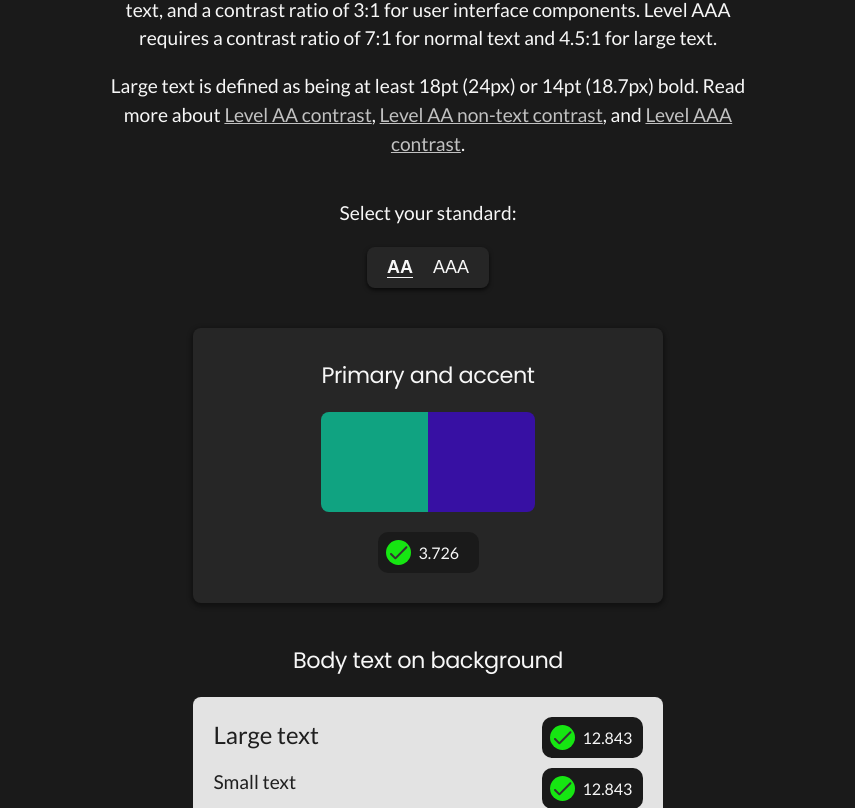
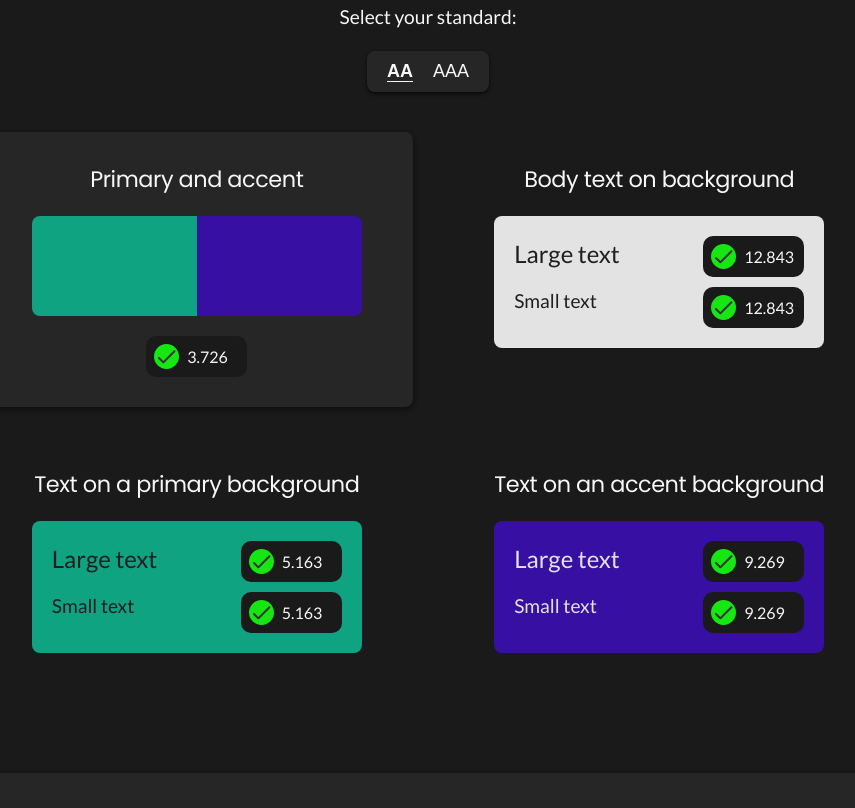
Before and after one commit to cagloria/palette-contrast, a React (Create React App) app: page / in a window 1280 px wide. Shown: the part 1292-2100 px from the top of the page, without its empty margins (212-1067 px from the left). Built offline with nearby package versions, Linux system fonts and the light colour scheme.

Commit message:
Updated layout for tablet

```diff
--- a/src/css/index.css
+++ b/src/css/index.css
@@ -12,7 +12,13 @@ section {
 
 @media only screen and (min-width: 426px) {
   section {
-    padding: 30px 9vw;
+    padding: 40px 9vw;
+  }
+}
+
+@media only screen and (min-width: 768px) {
+  section {
+    padding: 50px 4vw;
   }
 }
 
@@ -117,6 +123,23 @@ textarea {
  "export";
 }
 
+@media only screen and (min-width: 768px) {
+  .App {
+    -ms-grid-columns: 1fr 1fr;
+        grid-template-columns: 1fr 1fr;
+        grid-template-areas: "primary accent"
+ "additional additional"
+ "contrast contrast"
+ "export export";
+  }
+}
+
+@media only screen and (min-width: 1000px) {
+  .App {
+    padding: 70px 11vw;
+  }
+}
+
 .primary-section {
   -ms-grid-row: 1;
   -ms-grid-column: 1;
@@ -149,7 +172,7 @@ textarea {
   width: fit-content;
 }
 
-@media only screen and (min-width: 1100px) {
+@media only screen and (min-width: 900px) {
   .additional-colors-container {
     -webkit-box-pack: center;
         -ms-flex-pack: center;
@@ -550,6 +573,22 @@ textarea {
           flex-direction: column;
 }
 
+@media only screen and (min-width: 768px) {
+  .contrast-section__panels > div {
+    padding: 30px 4vw;
+  }
+}
+
+@media only screen and (min-width: 880px) {
+  .contrast-section__panels {
+    -ms-grid-columns: 1fr 1fr;
+        grid-template-columns: 1fr 1fr;
+    -ms-grid-rows: auto auto;
+        grid-template-rows: auto auto;
+    gap: 30px;
+  }
+}
+
 .contrast-test {
   display: -webkit-box;
   display: -ms-flexbox;
--- a/src/scss/base/_general.scss
+++ b/src/scss/base/_general.scss
@@ -8,7 +8,11 @@ body {
 section {
     padding: 30px 5vw;
     @media only screen and (min-width: 426px) {
-        padding: 30px 9vw;
+        padding: 40px 9vw;
+    }
+
+    @media only screen and (min-width: 768px) {
+        padding: 50px 4vw;
     }
 }
 
--- a/src/scss/components/_App.scss
+++ b/src/scss/components/_App.scss
@@ -9,6 +9,18 @@
         "additional"
         "contrast"
         "export";
+    @media only screen and (min-width: 768px) {
+        grid-template-columns: 1fr 1fr;
+        grid-template-areas:
+            "primary accent"
+            "additional additional"
+            "contrast contrast"
+            "export export";
+    }
+
+    @media only screen and (min-width: 1000px) {
+        padding: 70px 11vw;
+    }
 }
 
 .primary-section {
@@ -31,7 +43,7 @@
         width: fit-content;
     }
 
-    @media only screen and (min-width: 1100px) {
+    @media only screen and (min-width: 900px) {
         justify-content: center;
         gap: 50px;
         grid-template-columns: repeat(2, auto);
--- a/src/scss/components/_ContrastSection.scss
+++ b/src/scss/components/_ContrastSection.scss
@@ -60,6 +60,15 @@
         > div {
             display: flex;
             flex-direction: column;
+            @media only screen and (min-width: 768px) {
+                padding: 30px 4vw;
+            }
+        }
+
+        @media only screen and (min-width: 880px) {
+            grid-template-columns: 1fr 1fr;
+            grid-template-rows: auto auto;
+            gap: 30px;
         }
     }
 }
```
